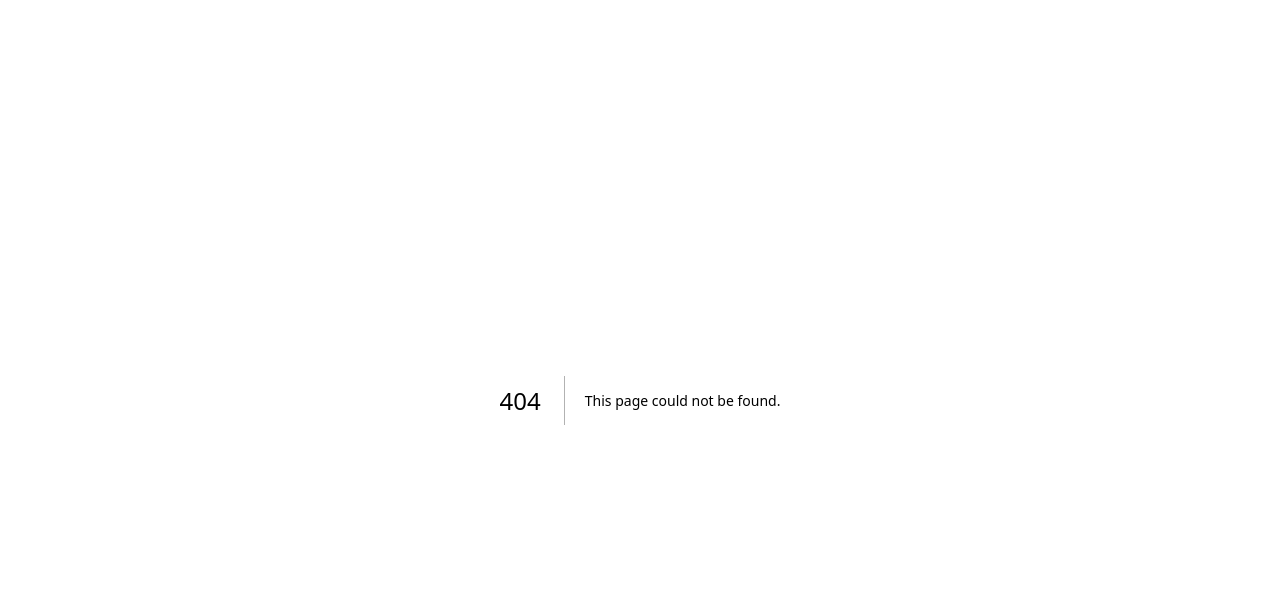
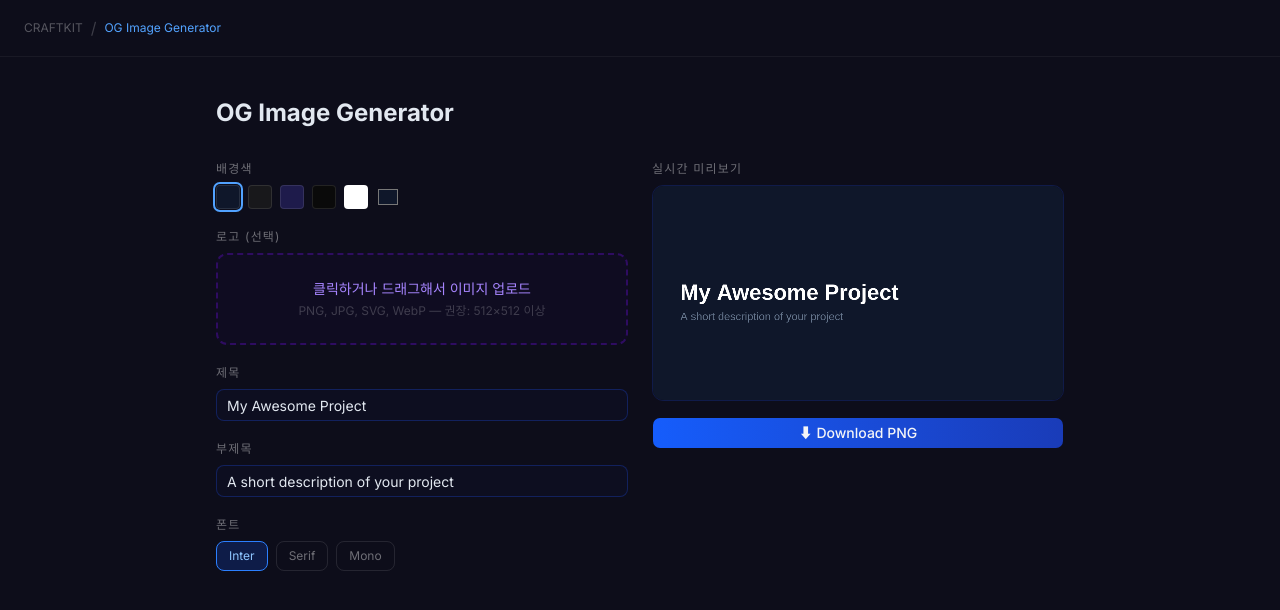
Before and after one commit to wjdxodbs/craftkit, a Next.js app: page /tools/og-image in a window 1280 px wide. Before the commit this address had no page. Shown: the top 610 px of the page. Built offline with nearby package versions, Linux system fonts and the light colour scheme.

Commit message:
feat: OG Image Generator 페이지 추가

```diff
--- /dev/null
+++ b/app/tools/og-image/page.tsx
@@ -0,0 +1,10 @@
+import type { Metadata } from 'next'
+import { OgImageToolView } from '@/views/og-image-tool/ui/OgImageToolView'
+
+export const metadata: Metadata = {
+  title: 'OG Image Generator — Craftkit',
+}
+
+export default function OgImagePage() {
+  return <OgImageToolView />
+}
--- /dev/null
+++ b/src/views/og-image-tool/ui/OgImageToolView.tsx
@@ -0,0 +1,26 @@
+'use client'
+import Link from 'next/link'
+import { OgImageGenerator } from '@/widgets/og-image-generator/ui/OgImageGenerator'
+
+export function OgImageToolView() {
+  return (
+    <main className="min-h-screen bg-[#0d0d1a]">
+      <nav className="flex items-center gap-2 border-b border-white/5 px-6 py-4">
+        <Link
+          href="/"
+          className="text-xs text-white/30 transition-colors hover:text-white/60"
+        >
+          CRAFTKIT
+        </Link>
+        <span className="text-white/20">/</span>
+        <span className="text-xs text-blue-400">OG Image Generator</span>
+      </nav>
+      <div className="mx-auto max-w-4xl px-6 py-10">
+        <h1 className="mb-8 text-2xl font-bold text-slate-200">
+          OG Image Generator
+        </h1>
+        <OgImageGenerator />
+      </div>
+    </main>
+  )
+}
--- /dev/null
+++ b/src/widgets/og-image-generator/ui/OgImageGenerator.tsx
@@ -0,0 +1,181 @@
+'use client'
+import { useState, useEffect, useRef } from 'react'
+import { motion } from 'motion/react'
+import { ImageUpload } from '@/features/image-upload/ui/ImageUpload'
+import { generateOgImage } from '@/features/og-image-export/lib/generateOgImage'
+import { renderOgImageToCanvas } from '@/features/og-image-export/lib/renderOgImageToCanvas'
+import type { OgImageConfig, FontFamily } from '@/features/og-image-export/lib/renderOgImageToCanvas'
+import { Button } from '@/shared/ui/button'
+import { Input } from '@/shared/ui/input'
+
+const PRESET_COLORS = ['#0f172a', '#18181b', '#1e1b4b', '#0a0a0a', '#ffffff']
+const FONTS: FontFamily[] = ['Inter', 'Serif', 'Mono']
+
+export function OgImageGenerator() {
+  const [config, setConfig] = useState<OgImageConfig>({
+    backgroundColor: '#0f172a',
+    title: 'My Awesome Project',
+    subtitle: 'A short description of your project',
+    fontFamily: 'Inter',
+  })
+  const [logoDataUrl, setLogoDataUrl] = useState<string | undefined>()
+  const [isDownloading, setIsDownloading] = useState(false)
+  const canvasRef = useRef<HTMLCanvasElement>(null)
+
+  useEffect(() => {
+    if (canvasRef.current) {
+      renderOgImageToCanvas(canvasRef.current, { ...config, logoDataUrl })
+    }
+  }, [config, logoDataUrl])
+
+  const handleDownload = async () => {
+    setIsDownloading(true)
+    try {
+      const blob = await generateOgImage({ ...config, logoDataUrl })
+      const url = URL.createObjectURL(blob)
+      const a = document.createElement('a')
+      a.href = url
+      a.download = 'og-image.png'
+      a.click()
+      URL.revokeObjectURL(url)
+    } finally {
+      setIsDownloading(false)
+    }
+  }
+
+  return (
+    <div className="grid grid-cols-1 gap-6 md:grid-cols-2">
+      {/* 좌측: 컨트롤 */}
+      <div className="space-y-5">
+        {/* 배경색 */}
+        <div>
+          <label className="mb-2 block text-xs uppercase tracking-widest text-white/40">
+            배경색
+          </label>
+          <div className="flex flex-wrap gap-2">
+            {PRESET_COLORS.map((color) => (
+              <button
+                key={color}
+                onClick={() => setConfig((c) => ({ ...c, backgroundColor: color }))}
+                className={`h-6 w-6 rounded transition-transform hover:scale-110 ${
+                  config.backgroundColor === color
+                    ? 'ring-2 ring-blue-400 ring-offset-1 ring-offset-[#0d0d1a]'
+                    : ''
+                }`}
+                style={{
+                  background: color,
+                  border: '1px solid rgba(255,255,255,0.1)',
+                }}
+                aria-label={color}
+              />
+            ))}
+            <input
+              type="color"
+              value={
+                config.backgroundColor.startsWith('#')
+                  ? config.backgroundColor
+                  : '#0f172a'
+              }
+              onChange={(e) =>
+                setConfig((c) => ({ ...c, backgroundColor: e.target.value }))
+              }
+              className="h-6 w-6 cursor-pointer rounded border-0 bg-transparent p-0"
+              title="커스텀 색상"
+            />
+          </div>
+        </div>
+
+        {/* 로고 업로드 */}
+        <div>
+          <label className="mb-2 block text-xs uppercase tracking-widest text-white/40">
+            로고 (선택)
+          </label>
+          <ImageUpload
+            onFileLoad={(_, url) => setLogoDataUrl(url)}
+            accept="image/png,image/svg+xml,image/webp"
+          />
+        </div>
+
+        {/* 제목 */}
+        <div>
+          <label className="mb-2 block text-xs uppercase tracking-widest text-white/40">
+            제목
+          </label>
+          <Input
+            value={config.title}
+            onChange={(e) => setConfig((c) => ({ ...c, title: e.target.value }))}
+            className="border-blue-800/40 bg-blue-950/10 text-slate-200 placeholder:text-white/20"
+            placeholder="제목을 입력해주세요..."
+          />
+        </div>
+
+        {/* 부제목 */}
+        <div>
+          <label className="mb-2 block text-xs uppercase tracking-widest text-white/40">
+            부제목
+          </label>
+          <Input
+            value={config.subtitle}
+            onChange={(e) =>
+              setConfig((c) => ({ ...c, subtitle: e.target.value }))
+            }
+            className="border-blue-800/40 bg-blue-950/10 text-slate-200 placeholder:text-white/20"
+            placeholder="부제목 입력..."
+          />
+        </div>
+
+        {/* 폰트 */}
+        <div>
+          <label className="mb-2 block text-xs uppercase tracking-widest text-white/40">
+            폰트
+          </label>
+          <div className="flex gap-2">
+            {FONTS.map((font) => (
+              <button
+                key={font}
+                onClick={() => setConfig((c) => ({ ...c, fontFamily: font }))}
+                className={`rounded-lg px-3 py-1.5 text-xs transition-colors ${
+                  config.fontFamily === font
+                    ? 'border border-blue-500 bg-blue-600/20 text-blue-300'
+                    : 'border border-white/10 text-white/40 hover:border-white/20'
+                }`}
+              >
+                {font}
+              </button>
+            ))}
+          </div>
+        </div>
+      </div>
+
+      {/* 우측: 미리보기 + 다운로드 */}
+      <div className="space-y-4">
+        <div>
+          <label className="mb-2 block text-xs uppercase tracking-widest text-white/40">
+            실시간 미리보기
+          </label>
+          <div
+            className="overflow-hidden rounded-xl border border-blue-800/30"
+            style={{ aspectRatio: '1200/630' }}
+          >
+            <canvas
+              ref={canvasRef}
+              width={1200}
+              height={630}
+              className="h-full w-full"
+            />
+          </div>
+        </div>
+
+        <motion.div whileTap={{ scale: 0.98 }}>
+          <Button
+            onClick={handleDownload}
+            disabled={isDownloading}
+            className="w-full bg-gradient-to-r from-blue-600 to-blue-800 hover:from-blue-500 hover:to-blue-700"
+          >
+            {isDownloading ? '생성 중...' : '⬇ Download PNG'}
+          </Button>
+        </motion.div>
+      </div>
+    </div>
+  )
+}
```
Also changed, not shown: 1 other file (tests, documents, lock files or other folders).
